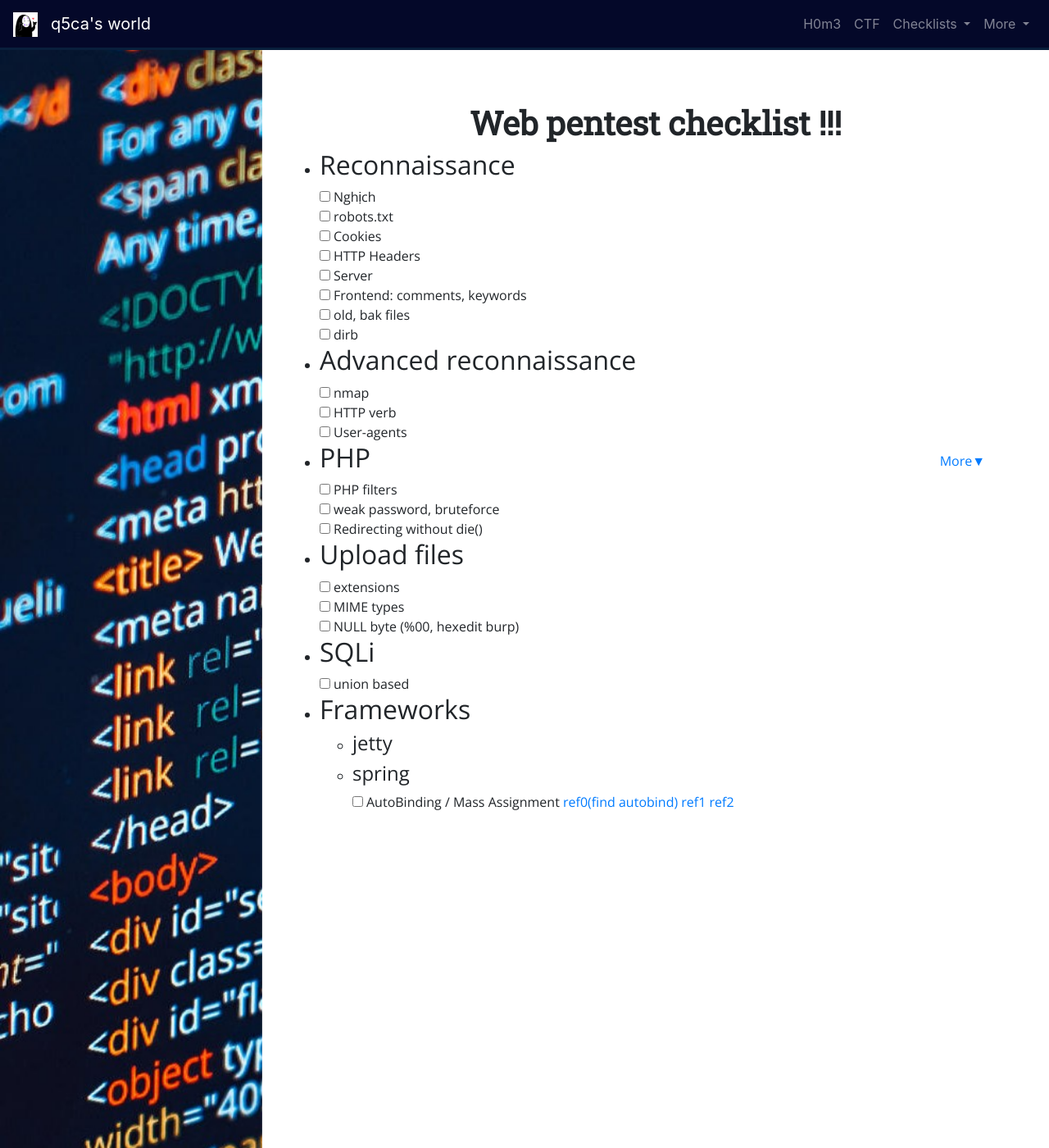
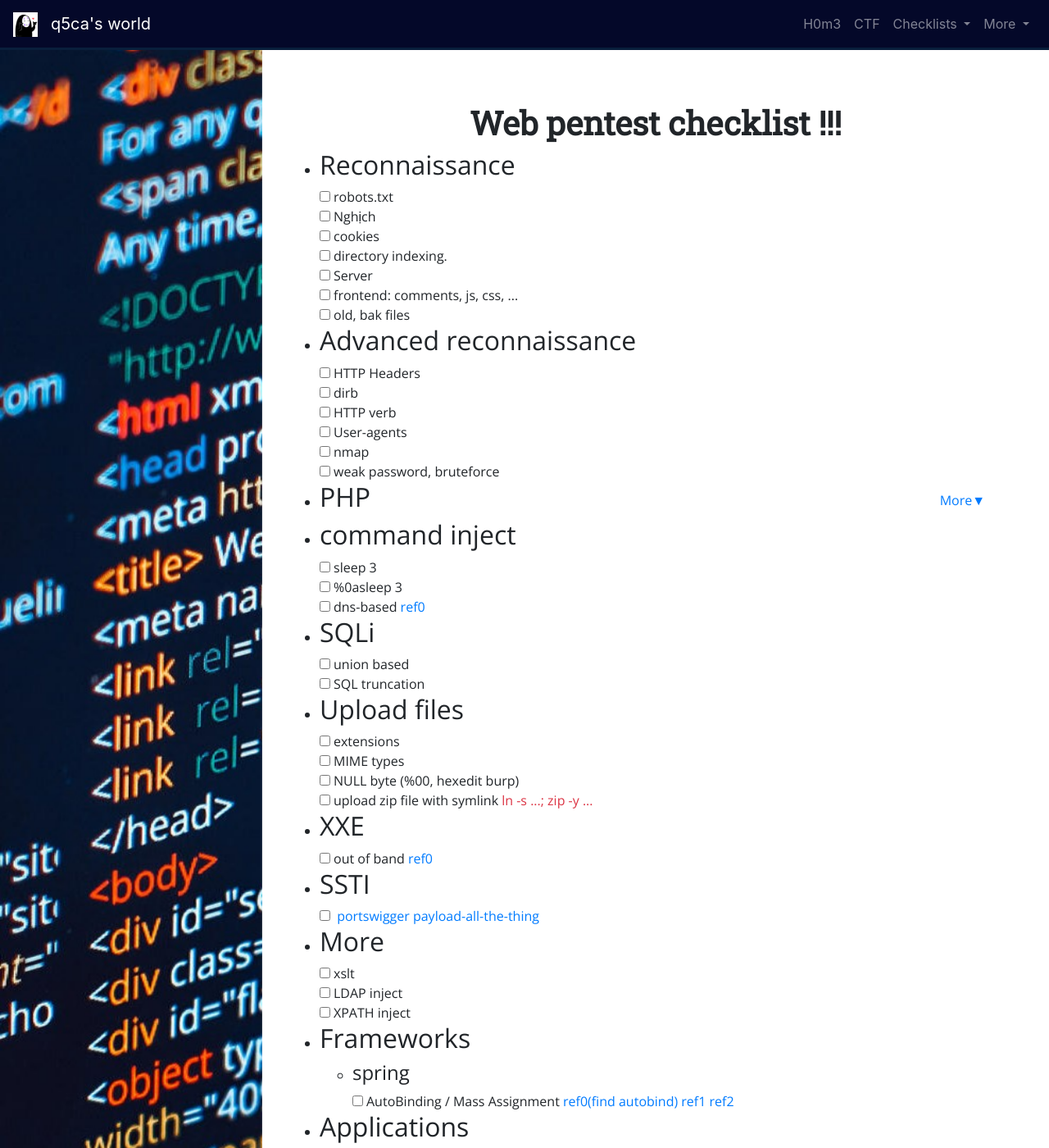
Before and after one commit to Q5Ca/Q5Ca.github.io, a Jekyll site: the page built from web-checklist.html, in a window 1280 px wide and 1400 px high. Shown: the whole window at 82% size. Built offline with Jekyll 4.4.1, drawn with Linux system fonts in a browser that asks for light colours; nearby versions of some CDN libraries; some of the changed text lies outside the part shown.

Commit message:
update web checklist

```diff
--- a/_config.yml
+++ b/_config.yml
@@ -17,7 +17,7 @@
   - jekyll-seo-tag
   - jekyll-sitemap
 permalink: /:categories/:title-:month-:day-:year.html
-environment: development
+environment: production
 defaults:
   -
     scope:
--- a/assets/js/web-checklist.js
+++ b/assets/js/web-checklist.js
@@ -1,2 +1,3 @@
-$("input[type=checkbox]").addClass("mr-1");
+$("input[type='checkbox']").addClass("mr-1");
+$("a[data-toggle='collapse']").addClass("mt-auto mb-auto mr-lg-5")
 $("footer").hide()
--- a/web-checklist.html
+++ b/web-checklist.html
@@ -12,36 +12,41 @@
 <ul>
     <li>
         <h2>Reconnaissance</h2>
+        <input type="checkbox">robots.txt<br>
         <input type="checkbox">Nghịch<br>
-        <input type="checkbox">robots.txt<br>
-        <input type="checkbox">Cookies<br>
-        <input type="checkbox">HTTP Headers<br>
+        <input type="checkbox">cookies<br>
+        <input type="checkbox">directory indexing.<br>
         <input type="checkbox">Server<br>
-        <input type="checkbox">Frontend: comments, keywords<br>
+        <input type="checkbox">frontend: comments, js, css, ...<br>
         <input type="checkbox">old, bak files<br>
-        <input type="checkbox">dirb<br>
+
     </li>
     <li>
         <h2>Advanced reconnaissance</h2>
-        <input type="checkbox">nmap<br>
+        <input type="checkbox">HTTP Headers<br>
+        <input type="checkbox">dirb<br>
         <input type="checkbox">HTTP verb<br>
         <input type="checkbox">User-agents<br>
+        <input type="checkbox">nmap<br>
+        <input type="checkbox">weak password, bruteforce<br>
     </li>
     <li>
         <div class="d-flex justify-content-between">
             <h2>PHP</h2>
-            <a class="mt-auto mb-auto mr-lg-5" data-toggle="collapse" href="#collapseExample" role="button" aria-expanded="false" aria-controls="collapseExample">
+            <a data-toggle="collapse" href="#php" role="button" aria-expanded="false" aria-controls="php">
                 More&#x25BC;
             </a>
         </div>
-        <div class="collapse" id="collapseExample">
-            <input type="checkbox">Directory indexing.<br>
-            <input type="checkbox">directory travel, LFI, RFI<br>
+        <div class="collapse" id="php">
+            <input type="checkbox">directory travel, LFI <span class="text-danger">(php://filter/read=string.rot13/resource=, pHp://FilTer/convert.base64-encode/resource= )</span> <a href="https://github.com/swisskyrepo/PayloadsAllTheThings/tree/master/File%20Inclusion#lfi--rfi-using-wrappers" target="_blank" rel="noopener noreferrer">ref0</a> <br>
+            <input type="checkbox">RFI<br>
+            <input type="checkbox">Loose compare, type jungle <a href="https://www.php.net/manual/en/types.comparisons.php" target="_blank" rel="noopener noreferrer">PHP-type-comparison-tables</a> <br>
+            <input type="checkbox">Redirecting without die()<br>
             <input type="checkbox">upload lib, use LD_PRELOAD to bypass disable_function<br>
             <div class="ml-3 mr-3">
                 <div class="d-flex justify-content-between">
                     <span class="font-weight-bold">PHP filters</span>
-                    <a class="mt-auto mb-auto mr-lg-5" data-toggle="collapse" href="#php-wrapper" role="button" aria-expanded="false" aria-controls="php-wrapper">
+                    <a data-toggle="collapse" href="#php-wrapper" role="button" aria-expanded="false" aria-controls="php-wrapper">
                         More&#x25BC;
                     </a>
                 </div>
@@ -50,34 +55,74 @@
                     <input type="checkbox">directory travel, LFI, RFI<br>
                 </div>
             </div>
+            <div class="ml-3 mr-3">
+                <div class="d-flex justify-content-between">
+                    <span class="font-weight-bold">advanced inclusion <a href="https://www.rcesecurity.com/2017/08/from-lfi-to-rce-via-php-sessions/" target="_blank" rel="noopener noreferrer">ref0</a> </span>
+                    <a data-toggle="collapse" href="#advanced-inclusion" role="button" aria-expanded="false" aria-controls="advanced-inclusion">
+                        More&#x25BC;
+                    </a>
+                </div>
+                <div class="collapse" id="advanced-inclusion">
+                    <input type="checkbox">RCE <span class="text-danger">data://text/plain;base64,PD9waHAgc3lzdGVtKCRfR0VUWydjbWQnXSk7ZWNobyAnU2hlbGwgZG9uZSAhJzsgPz4=</span> <br>
+                    <input type="checkbox">RCE <span class="text-danger">expect://ls</span> <br>
+                    <input type="checkbox">upload zipped payload <span class="text-danger">zip://shell.jpg%23payload.php</span> <br>
+                </div>
+            </div>
         </div>
     </li>
+    <li>
+        <h2>command inject</h2>
+        <input type="checkbox">sleep 3<br>
+        <input type="checkbox">%0asleep 3<br>
+        <input type="checkbox">dns-based <a href="https://github.com/swisskyrepo/PayloadsAllTheThings/tree/master/Command%20Injection#dns-based-data-exfiltration" target="_blank" rel="noopener noreferrer">ref0</a><br>
 
-    <input type="checkbox">PHP filters<br>
+    </li>
+    <li>
+        <h2>SQLi</h2>
+        <input type="checkbox">union based<br>
+        <input type="checkbox">SQL truncation<br>
+    </li>
 
-    <input type="checkbox">weak password, bruteforce<br>
-    <input type="checkbox">Redirecting without die()<br>
 
     <li>
         <h2>Upload files</h2>
         <input type="checkbox">extensions<br>
         <input type="checkbox">MIME types<br>
         <input type="checkbox">NULL byte (%00, hexedit burp)<br>
+        <input type="checkbox">upload zip file with symlink <span class="text-danger">ln -s ...; zip -y ... </span> <br>
+
     </li>
     <li>
-        <h2>SQLi</h2>
-        <input type="checkbox">union based<br>
+        <h2>XXE</h2>
+        <input type="checkbox">out of band <a href="https://medium.com/@hkln1/xxe-everywhere-923bb85b7f3f" target="_blank" rel="noopener noreferrer">ref0</a> <br>
+    </li>
+    <li>
+        <h2>SSTI</h2>
+        <input type="checkbox"> <a href="https://www.blackhat.com/docs/us-15/materials/us-15-Kettle-Server-Side-Template-Injection-RCE-For-The-Modern-Web-App-wp.pdf" target="_blank" rel="noopener noreferrer">portswigger</a> <a href="https://github.com/swisskyrepo/PayloadsAllTheThings/tree/master/Server%20Side%20Template%20Injection" target="_blank" rel="noopener noreferrer">payload-all-the-thing</a> <br>
+    </li>
+    <li>
+        <h2>More</h2>
+        <input type="checkbox">xslt<br>
+        <input type="checkbox">LDAP inject<br>
+        <input type="checkbox">XPATH inject<br>
     </li>
     <li>
         <h2>Frameworks</h2>
         <ul>
-            <li>
-                <h4>jetty</h4>
-            </li>
             <li>
                 <h4>spring</h4>
                 <input type="checkbox">AutoBinding / Mass Assignment <a href="https://github.com/w181496/Web-CTF-Cheatsheet" target="_blank" rel="noopener noreferrer">ref0(find autobind)</a> <a href="https://ctftime.org/task/7959" target="_blank" rel="noopener noreferrer">ref1</a> <a href="https://ctftime.org/task/7975" target="_blank" rel="noopener noreferrer">ref2</a> <br>
             </li>
         </ul>
     </li>
+    <li>
+        <h2>Applications</h2>
+        <ul>
+            <li>
+                <h4>jolokia</h4>
+                <input type="checkbox">install new jar <a href="https://ctftime.org/task/7891" target="_blank" rel="noopener noreferrer">0ctf2019 - ghostpepper</a> <br>
+            </li>
+        </ul>
+    </li>
 </ul>
+crlf, nosql
```
Also changed, not shown: references.md (+2 -1 lines).
